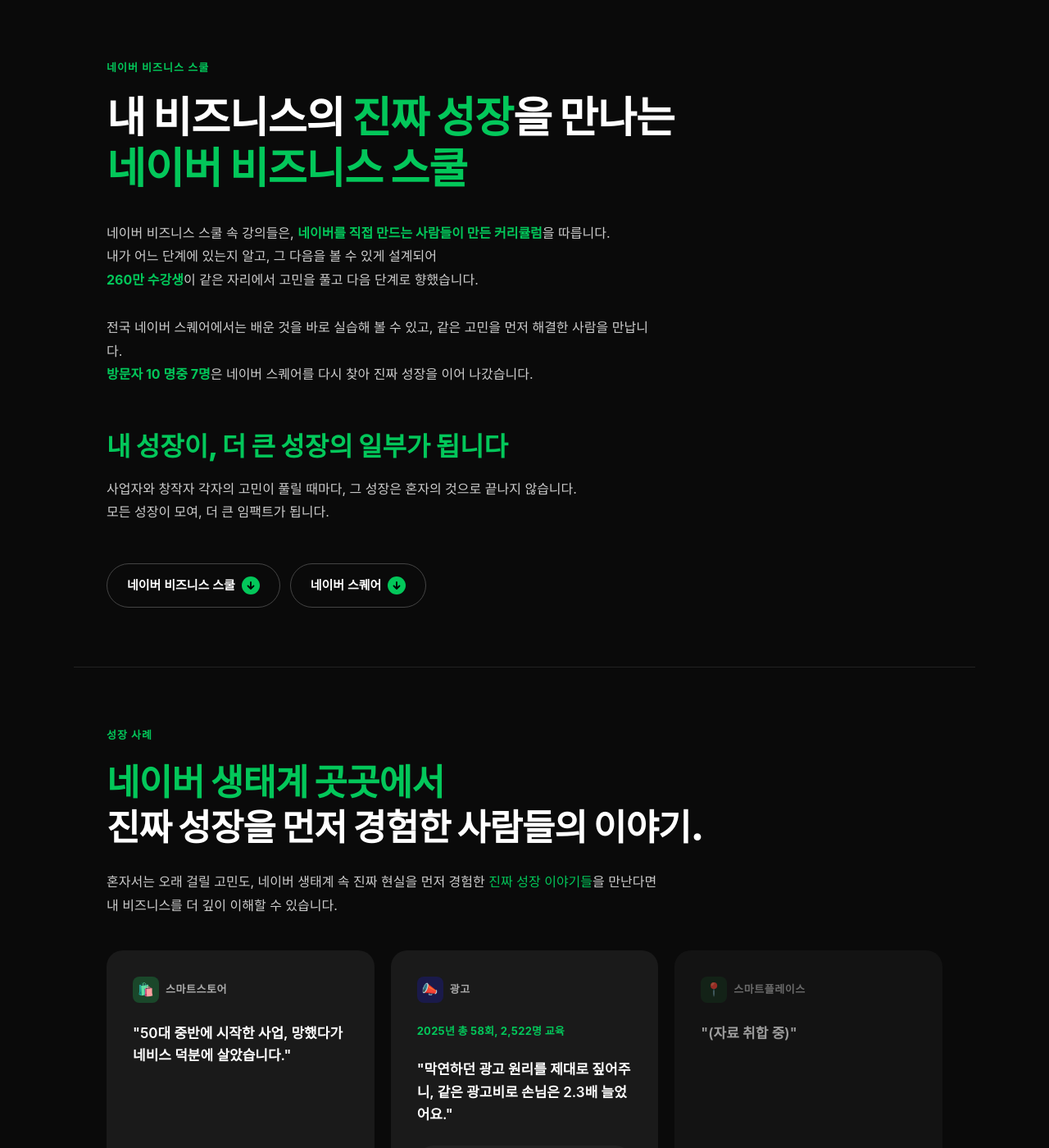
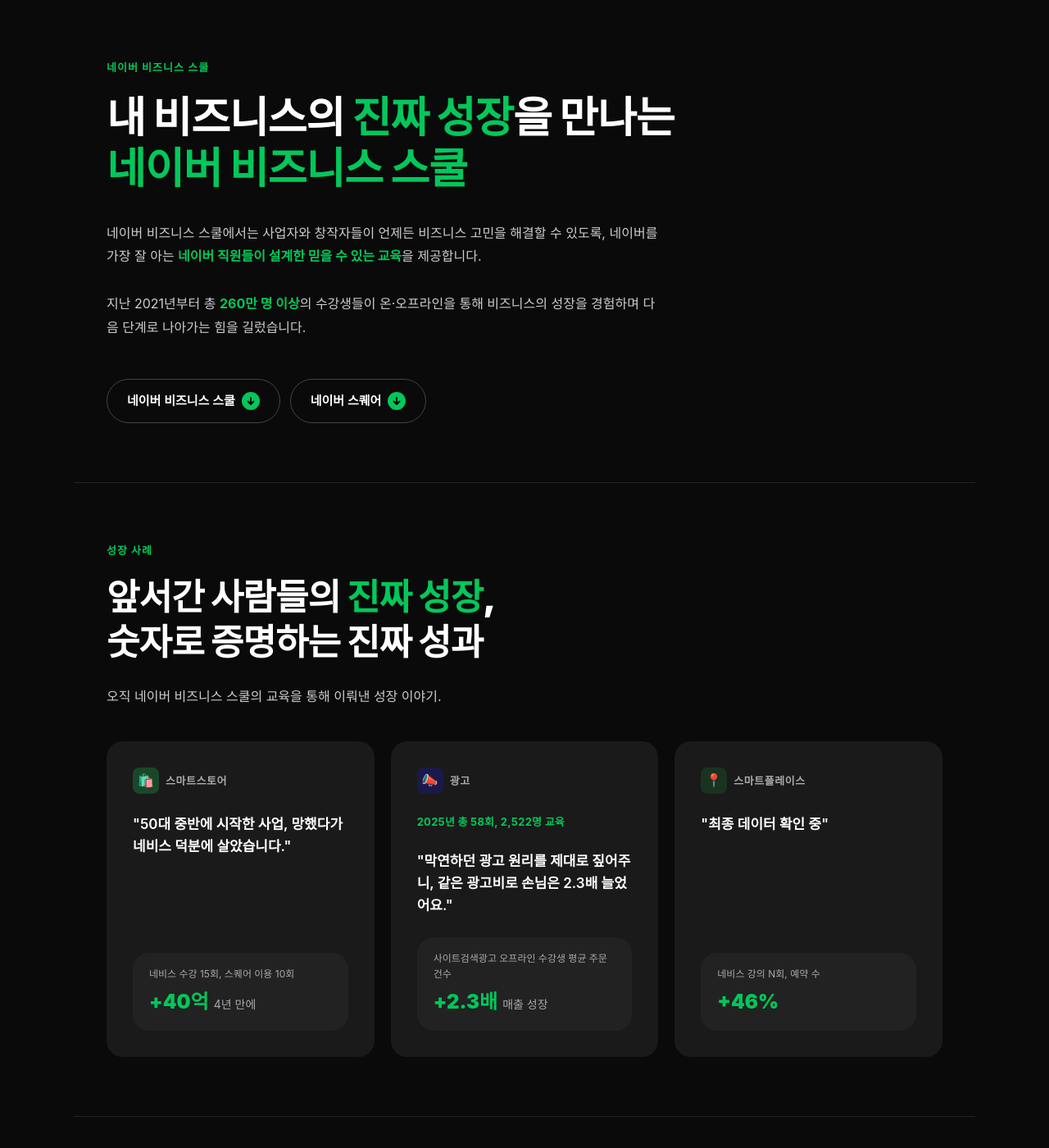
Before and after one commit to umnyaumnya/intro.nbs, a Jekyll site: the page built from index.html, in a window 1280 px wide and 1400 px high. Shown: the whole window at 82% size. Built offline with Jekyll 4.4.1, drawn with Linux system fonts in a browser that asks for light colours; some of the changed text lies outside the part shown.

Commit message:
카피 최종본 반영 (0604)
- 히어로: 본문 카피 최신본으로 교체 (260만 명/2021년~)
- 성장사례: 제목·소개문 교체, 플레이스 카드 +46% 반영
- 네비스 강점: 제목·본문 교체, '다양한 솔루션', '교육 캘린더 둘러보기'
- 네이버 프로: 헤드라인·Q&A 답변 교체, '네이버 프로란?' 설명+버튼 추가
- 네이버 스퀘어: 제목 교체, 카드 강조문구 업데이트, 기존 소개 문단 삭제

Co-Authored-By: Claude Opus 4.8 (1M context) <noreply@anthropic.com>

```diff
--- a/_data/sections.yml
+++ b/_data/sections.yml
@@ -4,23 +4,17 @@
 # ──────────────────────────────────────────────────────────────────────────────
 
 sections:
-  # 1. 히어로 (페이지 상단) — 헤드 카피 + 서브 카피(긴 본문 + 강조) + 버튼
+  # 1. 히어로 (페이지 상단) — 헤드 카피 + 서브 카피 + 버튼
   - type: hero
     eyebrow: 네이버 비즈니스 스쿨
     title_line1: 내 비즈니스의 <span class="green">진짜 성장</span>을 만나는
     title_emphasis: 네이버 비즈니스 스쿨
     body_html: >-
-      네이버 비즈니스 스쿨 속 강의들은,
-      <strong class="green">네이버를 직접 만드는 사람들이 만든 커리큘럼</strong>을 따릅니다.<br>
-      내가 어느 단계에 있는지 알고, 그 다음을 볼 수 있게 설계되어<br>
-      <strong class="green">260만 수강생</strong>이 같은 자리에서 고민을 풀고 다음 단계로 향했습니다.
+      네이버 비즈니스 스쿨에서는 사업자와 창작자들이 언제든 비즈니스 고민을 해결할 수 있도록,
+      네이버를 가장 잘 아는 <strong class="green">네이버 직원들이 설계한 믿을 수 있는 교육</strong>을 제공합니다.
       <br><br>
-      전국 네이버 스퀘어에서는 배운 것을 바로 실습해 볼 수 있고, 같은 고민을 먼저 해결한 사람을 만납니다.<br>
-      <strong class="green">방문자 10 명중 7명</strong>은 네이버 스퀘어를 다시 찾아 진짜 성장을 이어 나갔습니다.
-      <br><br>
-      <span style="display:block; font-size:clamp(22px,3vw,32px); font-weight:900; color:#03C75A; line-height:1.3; margin:24px 0 16px;">내 성장이, 더 큰 성장의 일부가 됩니다</span>
-      사업자와 창작자 각자의 고민이 풀릴 때마다, 그 성장은 혼자의 것으로 끝나지 않습니다.<br>
-      모든 성장이 모여, 더 큰 임팩트가 됩니다.
+      지난 2021년부터 총 <strong class="green">260만 명 이상</strong>의 수강생들이 온·오프라인을 통해
+      비즈니스의 성장을 경험하며 다음 단계로 나아가는 힘을 길렀습니다.
     ctas:
       - label: 네이버 비즈니스 스쿨
         target: '#strengths'
@@ -31,10 +25,10 @@ sections:
   # 3. 성장 사례
   - type: stories
     eyebrow: 성장 사례
-    title_line1: <span class="green">네이버 생태계 곳곳에서</span>
-    title_line2: 진짜 성장을 먼저 경험한 사람들의 이야기.
+    title_line1: 앞서간 사람들의 <span class="green">진짜 성장</span>,
+    title_line2: 숫자로 증명하는 진짜 성과
     title_emphasis_target: manual
-    body: 혼자서는 오래 걸릴 고민도, 네이버 생태계 속 진짜 현실을 먼저 경험한 <span class="green">진짜 성장 이야기들</span>을 만난다면 내 비즈니스를 더 깊이 이해할 수 있습니다.
+    body: 오직 네이버 비즈니스 스쿨의 교육을 통해 이뤄낸 성장 이야기.
     divider_after: true
     cards:
       - category: 스마트스토어
@@ -55,20 +49,19 @@ sections:
       - category: 스마트플레이스
         icon_emoji: 📍
         icon_color: place
-        placeholder: true
-        quote: (자료 취합 중)
-        stat_label: ''
-        stat_value: ''
+        quote: 최종 데이터 확인 중
+        stat_label: 네비스 강의 N회, 예약 수
+        stat_value: +46%
         stat_suffix: ''
 
   # 4. 네비스 강점
   - type: strengths
     eyebrow: 네비스 강점
-    title_line1: 나의 비즈니스 고민 해결,
-    title_line2: 헤맬 필요 없이
-    title_emphasis: 정답
-    title_line2_suffix: 만을 온라인에서.
-    body_html: 네이버 비즈니스의 성장 공식을 매번 분석할 필요 없이.<br>서비스를 직접 운영 & 설계한 <span class="highlight">네이버 프로의 강의</span>를 통해<br>꼭 필요한 솔루션만 가장 빠르고, 가장 정확하게 찾을 수 있습니다.
+    title_line1: 내 상황에 맞는 솔루션만 빠르고 손쉽게!
+    title_line2: 비즈니스 고민, 온라인 강의로
+    title_emphasis: 바로 해결
+    title_line2_suffix: ''
+    body_html: 네이버 비즈니스에 최적화된 교육 커리큘럼을, <span class="highlight">오직 네이버 비즈니스 스쿨에서.</span>
     divider_after: false
     cards:
       - card_style: chips
@@ -85,20 +78,20 @@ sections:
           - label: 컨텐츠
             emoji: ✍️
             color: blog
-        headline: 네이버 비즈니스 성장을 위한 다양한 교육.
+        headline: 네이버 비즈니스 성장을 위한 다양한 솔루션.
         headline_emphasis: 오직 여기서 한 번에.
         cta_label: 전체 강의 둘러보기
         cta_url: https://bizschool.naver.com/
       - card_style: live
         headline: 빠르게 변화하는 네이버 서비스를 더 빠르게.
         headline_emphasis: 오직 여기서 정확하게.
-        cta_label: 이번 달 새롭게 추가된 강의 둘러보기
+        cta_label: 교육 캘린더 둘러보기
         cta_url: https://bizschool.naver.com/
 
   # 5. 네이버 프로 + Q&A
   - type: pros
     eyebrow: 네이버 프로
-    headline: 네이버를 가장 잘 아는 사람들,<br>네이버 <span class="green">프로</span>가 직접 전하는 <span class="green">진심</span>
+    headline: 비즈니스 성장에 <span class="green">진심</span>인 네이버 <span class="green">프로</span>,<br>사업자의 고민을 가장 가까이서 본 사람들.
     divider_after: true
     cards:
       - color: orange
@@ -110,31 +103,34 @@ sections:
       - color: blue
         meta: 광고 | 이혜련 프로
         quote: 무조건 광고비 많이 태우라고 말하는 강의는 가짜입니다.
+    definition_title: 네이버 프로란?
+    definition_body: 네이버 서비스를 직접 설계하고 운영한 경험을 바탕으로, 교육 컨텐츠를 연구하고 강의하는 네이버 직원들입니다.
+    more_label: 네이버 프로, 더 자세히 알아보기
+    more_url: https://bizschool.naver.com/
     qna_title_line1: ''
     qna_title_line2: ''
     qna_title_emphasis: ''
     qna_items:
       - q: 네이버 프로는 왜 강사가 아니라 프로라고 불리나요?
-        a: 프로의 이름 안에는 가르치는 사람(Professeur) 뜻 외에도, 자신의 커리어와 이름을 걸고 임팩트를 증명해 낸다는 '프로답다'를 함께 담고 있습니다.<br>네이버 프로들은 네이버 생태계 속 비즈니스의 작은 성장들이 지속 가능할 수 있도록 가장 정교한 실무 프레임을 짜는 사람들입니다.
+        a: 프로의 이름 안에는 가르치는 사람(Professeur) 뜻 외에도, 자신의 커리어와 이름을 걸고 임팩트를 증명해 낸다는 '프로답다'라는 의미를 담고 있습니다.<br>네이버 프로들은 네이버 생태계 속 비즈니스의 작은 성장들이 지속 가능할 수 있도록 가장 정교한 실무 프레임을 짜는 사람들입니다.
         open_by_default: true
       - q: 네이버 프로의 강의는 무엇이 특별한가요?
-        a: 네이버 프로는 강의 목표를 단순한 지식 전달이 아닌 <span class="green">실질적인 매출 전환</span>에 둡니다.<br>잘 가르치는 강의는 많습니다. 하지만 네이버의 프로는 사업을 '잘 되게' 만듭니다.<br>네이버의 각 서비스 (쇼핑, 광고, 플레이스 등)를 실무자로써 담당하고 매일 직접 사용하는 내부 전문가가, 그 경험을 강의로 옮깁니다.
+        a: 네이버 프로는 강의 목표를 단순한 지식 전달이 아닌 <span class="green">사업자의 성장 그 자체</span>에 둡니다.<br>잘 가르치는 강의는 많습니다. 하지만 네이버 프로는 어떤 이해관계에도 얽매이지 않고 오직 사업자의 성장을 기준으로 고민합니다.<br>네이버의 각 서비스(쇼핑, 광고, 플레이스 등)의 실무 담당 경험을 강의로 옮긴 결과, 단순히 매출이라는 하나의 결과가 아니라 사업이 다음 단계로 나아갈 수 있도록 강의의 방향과 내용까지 지속적으로 고민합니다.
         open_by_default: false
-      - q: 네이버 비즈니스 스쿨, 네이버 프로 강의를 들으면 정말 매출이 오르나요?
+      - q: 네이버 프로 강의를 들으면 정말 매출이 오르나요?
         a: 지금까지 누적 N명의 네이버 프로들이 비즈니스 운영 현장에서 겪는 고민을 누구보다 가까이에서 지켜봤습니다. 실제 운영과 성장에 도움이 되는 방법을 함께 고민해온 결과, 꾸준히 강의를 들어서 좋은 성과를 낸 사례들도 다양하게 보유하고 있습니다.
         open_by_default: false
-      - q: 온라인 강의와 오프라인 강의에는 어떤 차이가 있나요?
+      - q: 네이버 프로들이 진행하는 온라인 강의와 오프라인 강의에는 어떤 차이가 있나요?
         a: 온라인 강의에서는 커리큘럼 맵을 통해, 나의 상황과 수준에 맞는 단계별 수업을 자유롭게 수강할 수 있습니다.<br>오프라인 강의에서는 주제 별, 시의적으로 나에게 필요한 학습 내용을 신청을 통해 수강할 수 있습니다.
         open_by_default: false
 
   # 6. 네이버 스퀘어
   - type: square
     eyebrow: 네이버 스퀘어
-    title_line1: 나의 비즈니스 고민 해결,
-    title_line2: <span class="green">실전 경험</span>은
-    title_emphasis: 전국구 네이버 스퀘어
-    title_line2_suffix: 에서
-    body_html: <span class="green">필요한 곳에, 필요한 때에.</span> 2013년 역삼을 시작으로, 패션 사업자가 몰리던 부산에, 푸드 창작자가 있는 광주에, 스몰 메이커스를 위한 종로까지. 네이버 스퀘어는 늘 공간이 먼저가 아니라, 사업자의 필요가 먼저였습니다.<br>그리고 2026년 7월, AI 시대에 맞는 종로 &amp; 광주 네이버 스퀘어가 새롭게 오픈합니다.
+    title_line1: 필요한 때에 언제든.
+    title_line2: 배운 것을 바로 실행해 볼 수 있는 전국구 오프라인 공간,
+    title_emphasis: 네이버 스퀘어
+    title_line2_suffix: ''
     location_tabs:
       - label: 역삼
         id: yeoksam
@@ -149,12 +145,12 @@ sections:
         id: gwangju
         active: false
     cards:
-      - headline_line1: 어디 있든 동등한 성장 기회
-        headline_emphasis: 지역 거점 성장 허브
+      - headline_line1: 어디에 있든 동등한 성장 기회
+        headline_emphasis: 지역 거점 전국구 성장 허브
         image: /images/korea-map.png
         image_alt: 네이버 스퀘어 전국 지도 (역삼·종로·부산·광주)
       - headline_line1: 온라인에서 배운 걸 바로 써보는
-        headline_emphasis: 원스톱 실습 허브
+        headline_emphasis: 오프라인 실습 허브
         image: /images/studio.png
         image_alt: 네이버 스퀘어 스튜디오
       - headline_line1: 전문가 1:1 코칭부터 장비까지
--- a/_includes/section-pros.html
+++ b/_includes/section-pros.html
@@ -10,6 +10,15 @@
       <blockquote>"{{ card.quote }}"</blockquote>
     </div>
     {% endfor %}
+  </div>
+  {% endif %}
+  {% if s.definition_body %}
+  <div class="pro-definition">
+    {% if s.definition_title %}<h3>{{ s.definition_title }}</h3>{% endif %}
+    <p>{{ s.definition_body }}</p>
+    {% if s.more_url %}
+    <a href="{{ s.more_url }}" target="_blank" rel="noopener" class="btn btn-outline" style="margin-top:16px;">{{ s.more_label | default: "더 자세히 알아보기" }}<span class="arrow-icon" aria-hidden="true"><svg viewBox="0 0 12 12" fill="none" xmlns="http://www.w3.org/2000/svg"><path d="M2 6h8M6 2l4 4-4 4" stroke="#000" stroke-width="1.8" stroke-linecap="round" stroke-linejoin="round"/></svg></span></a>
+    {% endif %}
   </div>
   {% endif %}
   {% if s.qna_items and s.qna_items.size > 0 %}
--- a/admin/config.yml
+++ b/admin/config.yml
@@ -177,6 +177,10 @@ collections:
                         default: orange
                       - {name: meta, label: "소속 (예: 컨텐츠 | 권세영 프로)", widget: string}
                       - {name: quote, label: "인용문", widget: text}
+                  - {name: definition_title, label: "정의 제목 (예: 네이버 프로란?)", widget: string, required: false}
+                  - {name: definition_body, label: "정의 설명문", widget: text, required: false}
+                  - {name: more_label, label: "더보기 버튼 문구", widget: string, required: false}
+                  - {name: more_url, label: "더보기 버튼 링크(URL)", widget: string, required: false}
                   - {name: qna_title_line1, label: "Q&A 제목 1줄", widget: string, required: false}
                   - {name: qna_title_line2, label: "Q&A 제목 2줄 (강조 앞)", widget: string, required: false}
                   - {name: qna_title_emphasis, label: "Q&A 제목 초록 강조", widget: string, required: false}
```
